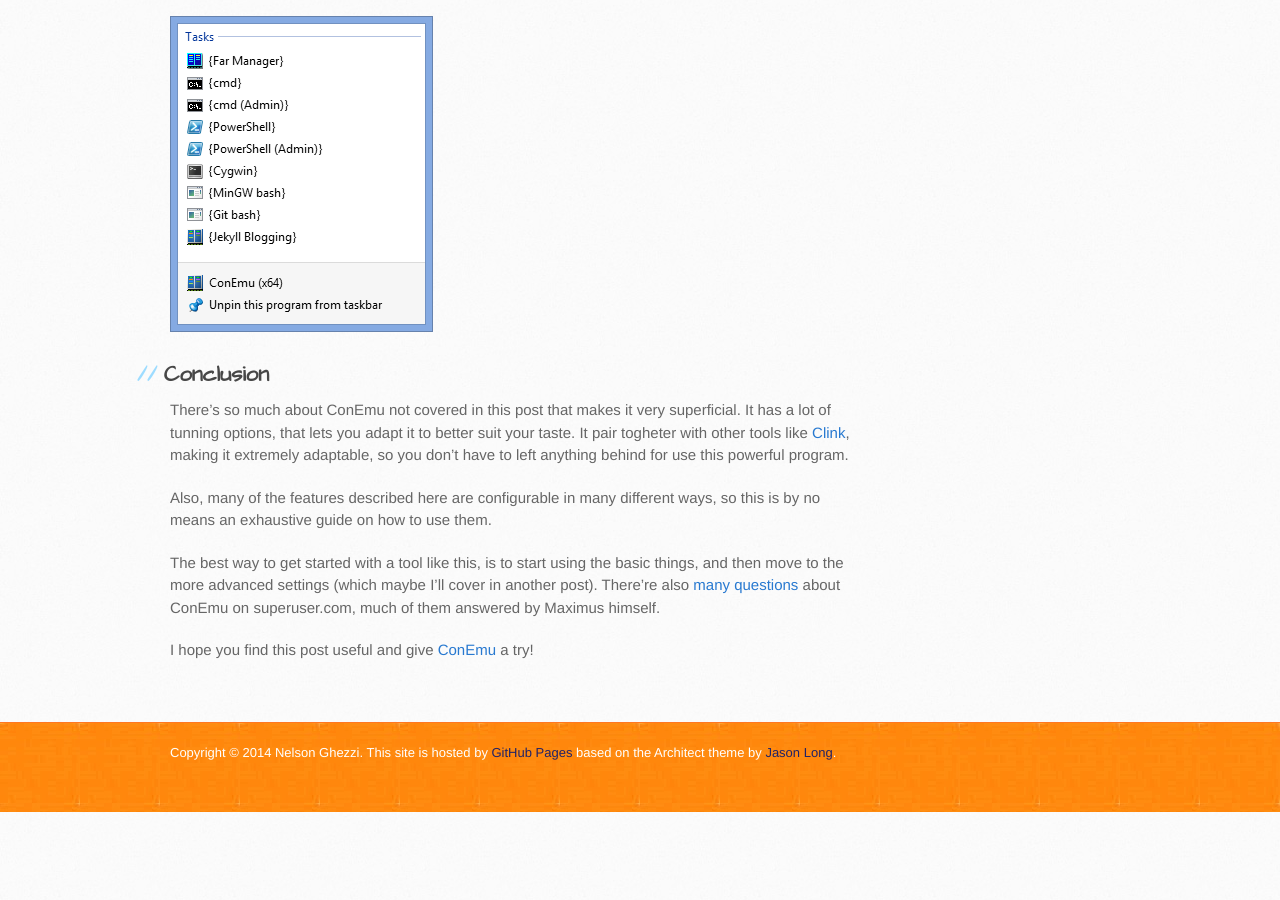
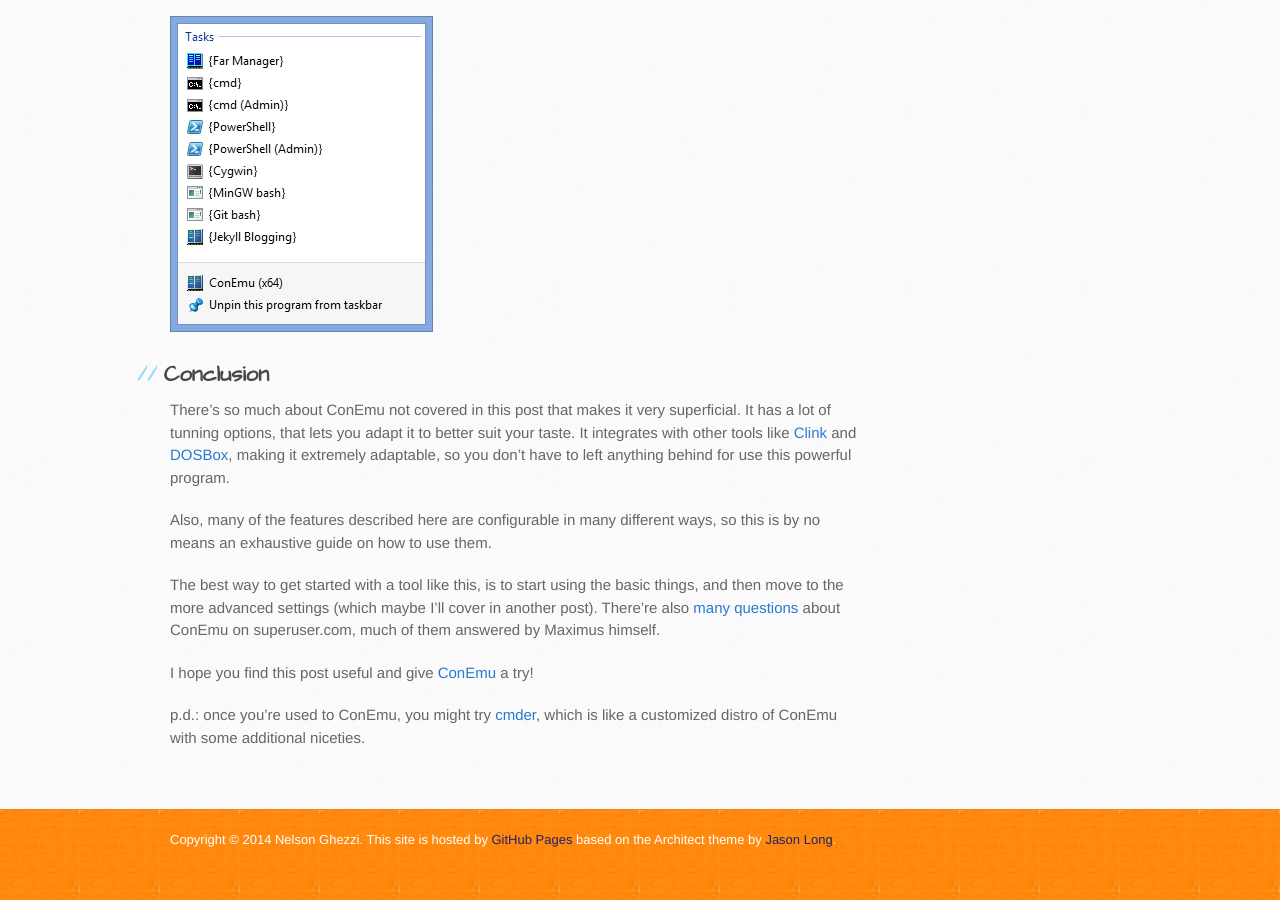
Before and after one commit to nelsonghezzi/nelsonghezzi.github.io, a Jekyll site: the page built from _posts/2014-03-24-conemu-console-power-up.markdown, in a window 1280 px wide and 900 px high, scrolled down 3281 px. Built offline with Jekyll 4.4.1, drawn with Linux system fonts in a browser that asks for light colours; before the commit the page ends 4093 px from its top, so only the background shows below that.

Commit message:
Updated ConEmu's post

```diff
--- a/_posts/2014-03-24-conemu-console-power-up.markdown
+++ b/_posts/2014-03-24-conemu-console-power-up.markdown
@@ -65,10 +65,12 @@
 ![ConEmu split screen](/images/conemu-jump-lists.png)
 
 ## Conclusion ##
-There's so much about ConEmu not covered in this post that makes it very superficial. It has a lot of tunning options, that lets you adapt it to better suit your taste. It pair togheter with other tools like [Clink](http://mridgers.github.io/clink/ "Clink's home page"), making it extremely adaptable, so you don't have to left anything behind for use this powerful program.
+There's so much about ConEmu not covered in this post that makes it very superficial. It has a lot of tunning options, that lets you adapt it to better suit your taste. It integrates with other tools like [Clink](http://mridgers.github.io/clink/ "Clink's home page") and [DOSBox](http://www.dosbox.com "DOSBox's home page"), making it extremely adaptable, so you don't have to left anything behind for use this powerful program.
 
 Also, many of the features described here are configurable in many different ways, so this is by no means an exhaustive guide on how to use them.
 
 The best way to get started with a tool like this, is to start using the basic things, and then move to the more advanced settings (which maybe I'll cover in another post). There're also [many questions](http://superuser.com/questions/tagged/conemu "ConEmu questions on superuser.com") about ConEmu on superuser.com, much of them answered by Maximus himself.
 
 I hope you find this post useful and give [ConEmu](https://code.google.com/p/conemu-maximus5/ "ConEmu's home page") a try!
+
+p.d.: once you're used to ConEmu, you might try [cmder](http://bliker.github.io/cmder "cmder's home page"), which is like a customized distro of ConEmu with some additional niceties.
```
